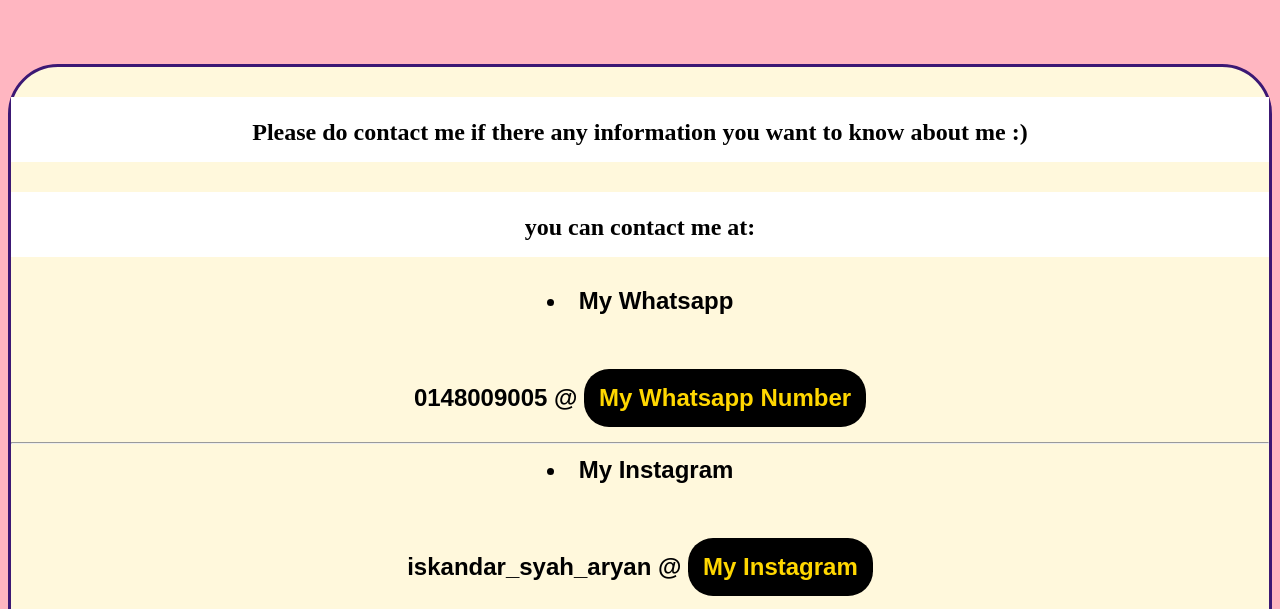
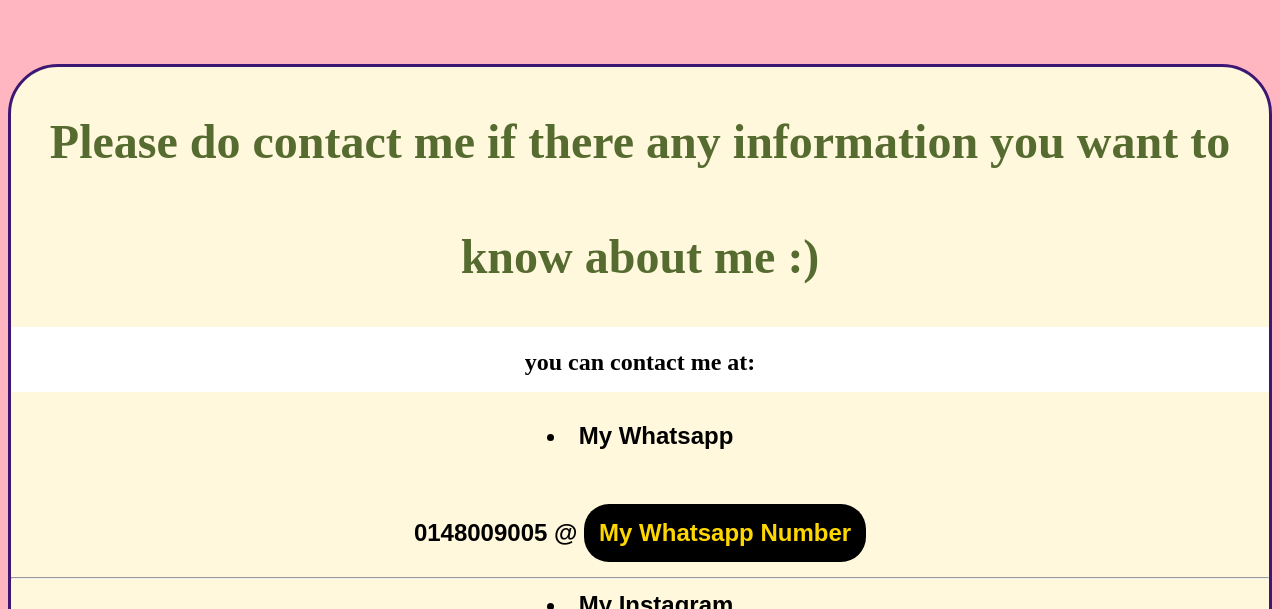
Before and after one commit to MuhammadAimanMDKashpulalui/personal-portfolio, a plain HTML site: page contact me.html in a window 1280 px wide. Shown: the part 191-800 px from the top of the page. Drawn offline with Linux system fonts and the light colour scheme.

Commit message:
Update contact me.html

```diff
--- a/contact me.html
+++ b/contact me.html
@@ -8,8 +8,9 @@
 <body>
 <center><h1>Contact Me</center><h1>
 
-<center><p><font face="algerian", size="05", color="black">Please do contact me if there any information you want to know about me :)
-</p></font></center>
+<center>
+<font face="algerian" size= "100px" color= "DarkOliveGreen">Please do contact me if there any information you want to know about me :)
+</center></font>
 
 <center><p><font face="algerian", size="05", color="black">
 you can contact me at:</p></font></center>
```
